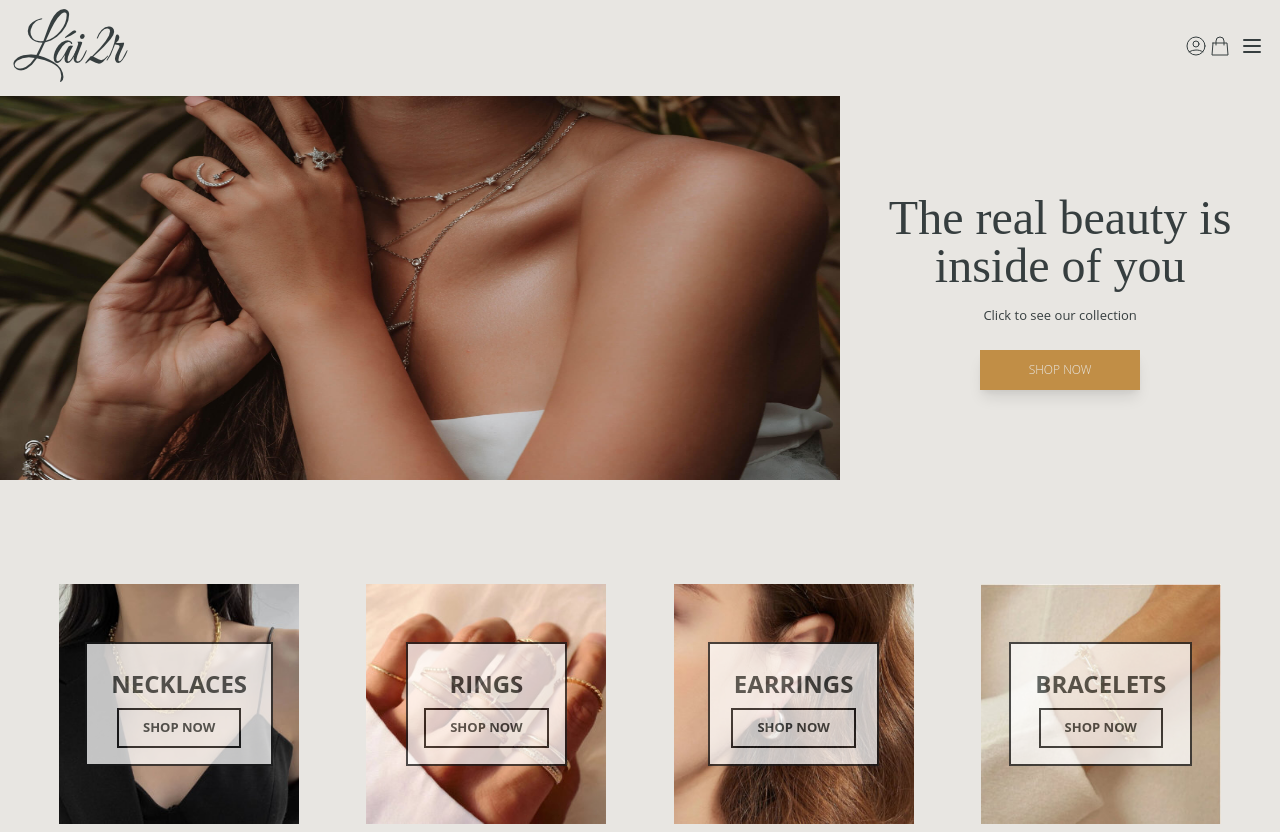
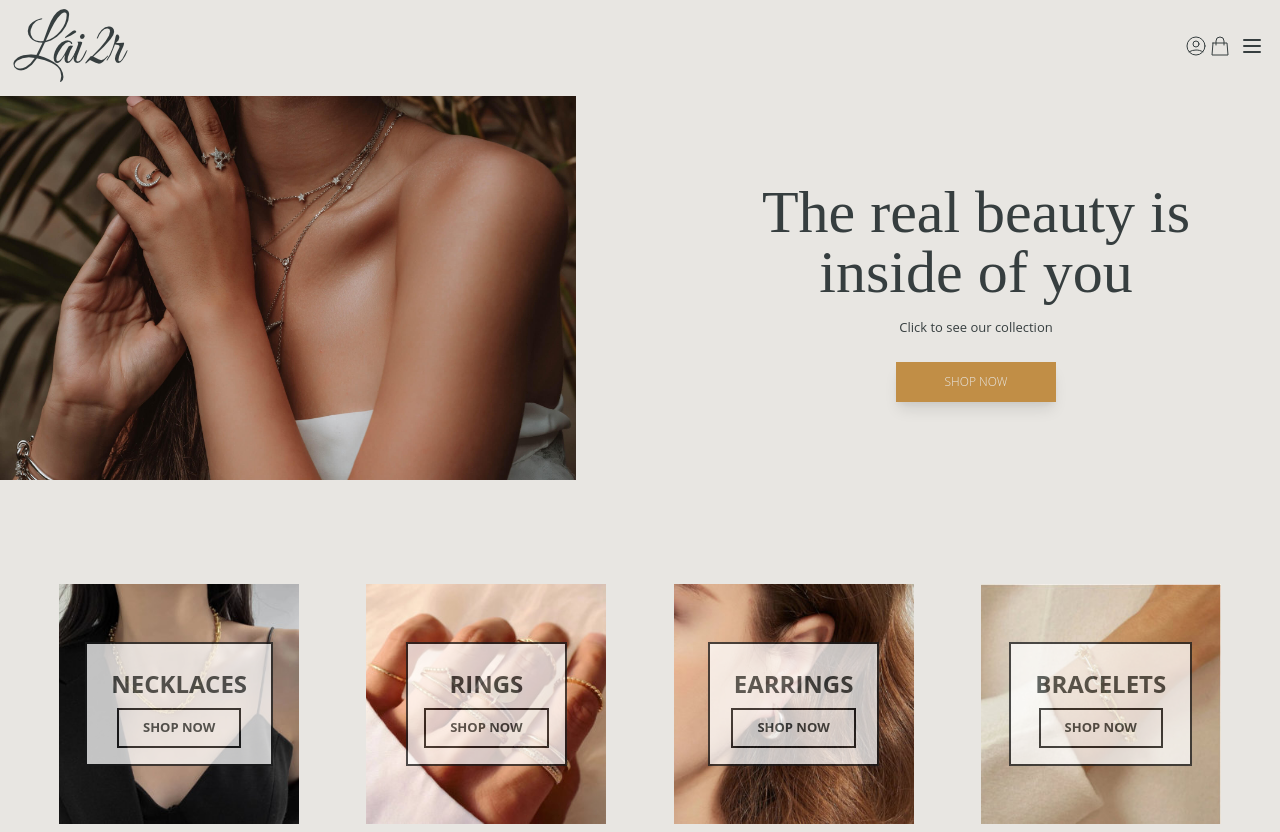
Before and after one commit to edu2andrade/lai2r-jewelry, a React (Create React App) app: page / in a window 1280 px wide. Built offline with nearby package versions, Linux system fonts and the light colour scheme; no server answers.

Commit message:
styling hero section

```diff
--- a/package.json
+++ b/package.json
@@ -4,6 +4,7 @@
   "private": true,
   "dependencies": {
     "@craco/craco": "^6.4.2",
+    "@tailwindcss/aspect-ratio": "^0.4.0",
     "@testing-library/jest-dom": "^5.16.1",
     "@testing-library/react": "^11.2.7",
     "@testing-library/user-event": "^12.8.3",
--- a/src/components/hero-section/hero-section.jsx
+++ b/src/components/hero-section/hero-section.jsx
@@ -10,13 +10,12 @@ class HeroSection extends Component {
   }
   render() {
     return (
-      <section className=" xl:flex items-center justify-around">
-        <img
-          src={bg} alt="beautiful necklace"
-          className='w-full h-auto lg:h-72 xl:h-96'
-        ></img>
+      <section className="flex flex-col items-center md:flex-row md:justify-between">
+        <div className="w-full h-auto max-w-sm md:max-w-2xl">
+          <img src={bg} alt="beautiful necklace" className='object-cover min-w-md lg:max-w-lg xl:max-w-xl 2xl:max-w-2xl'></img>
+        </div>
         <article className="flex flex-col items-center p-4">
-          <h1 className="m-2 font-play text-darkGray text-center text-4xl lg:text-5xl 2xl:text-7xl">The real beauty is inside of you</h1>
+          <h1 className="m-2 font-play text-darkGray text-center text-4xl lg:text-5xl xl:text-6xl">The real beauty is inside of you</h1>
           <h4 className="m-2 text-darkGray text-center">Click to see our collection</h4>
           <Link to='/shop'>
             <Button
--- a/src/pages/homepage/homepage.jsx
+++ b/src/pages/homepage/homepage.jsx
@@ -9,7 +9,7 @@ class HomePage extends Component {
   }
   render() {
     return (
-      <div className="mt-24 2xl:mx-32">
+      <div className="mt-24">
         <HeroSection />
         <CategoriesSection />
       </div>
--- a/tailwind.config.js
+++ b/tailwind.config.js
@@ -3,19 +3,19 @@ module.exports = {
   darkMode: false, // or 'media' or 'class'
   theme: {
     screens: {
-      'sm': '440px',
+      'sm': '640px',
       // => @media (min-width: 640px) { ... }
 
-      'md': '547px',
+      'md': '768px',
       // => @media (min-width: 768px) { ... }
 
-      'lg': '768px',
+      'lg': '1024px',
       // => @media (min-width: 1024px) { ... }
 
-      'xl': '1024px',
+      'xl': '1280px',
       // => @media (min-width: 1280px) { ... }
 
-      '2xl': '1444px',
+      '2xl': '1536px',
       // => @media (min-width: 1536px) { ... }
     },
     extend: {
@@ -38,5 +38,5 @@ module.exports = {
   variants: {
     extend: {},
   },
-  plugins: [],
+  plugins: [require('@tailwindcss/aspect-ratio')],
 }
```
Also changed, not shown: 1 other file (tests, documents, lock files or other folders).
